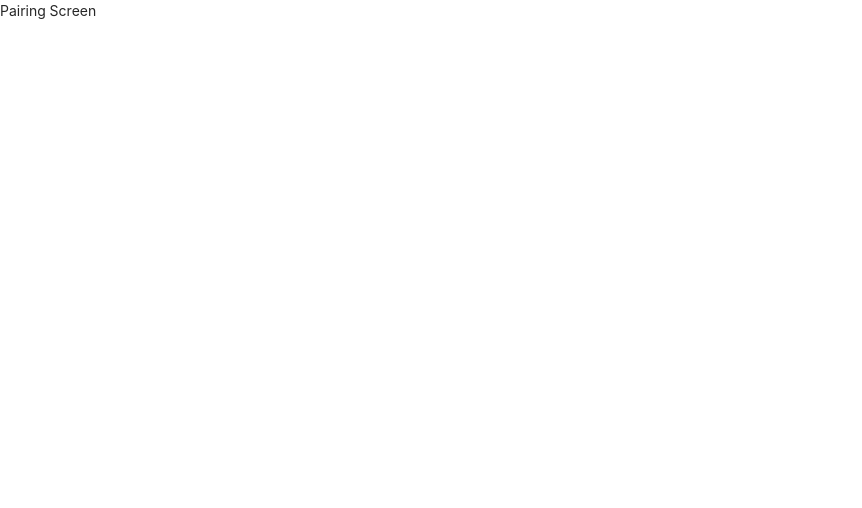
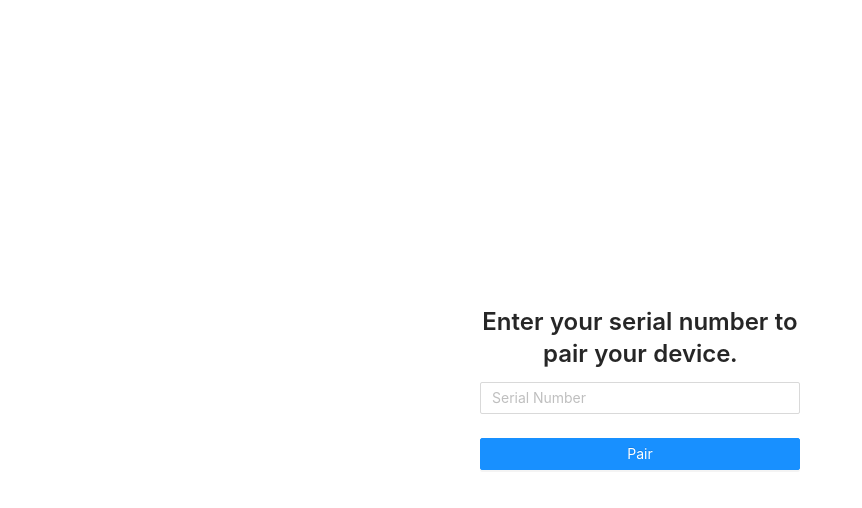
Before and after one commit to PathfinderDevelopment/pba-demo, a React (Create React App) app: page /pairdevice in a window 1280 px wide. Shown: the top 508 px of the page, without its empty margins (0-862 px from the left). Built offline with nearby package versions, Linux system fonts and the light colour scheme.

Commit message:
Changed layout structure and built pairing page

```diff
--- a/src/App.tsx
+++ b/src/App.tsx
@@ -1,4 +1,4 @@
-import React, {Fragment} from 'react';
+import React from 'react';
 import {Route} from 'react-router';
 import {Home} from './Components/Home/Home';
 import {Pairing} from './Components/Pairing/Pairing';
@@ -7,17 +7,33 @@ import {Feedback} from './Components/Feedback/Feedback';
 import {CalorieInput} from './Components/CalorieInput/CalorieInput';
 import {Alerts} from './Components/Alerts/Alerts';
 import {Login} from './Components/Login/Login';
+import styled from 'styled-components';
 
-export const App:React.FC = () => {
+const InnerContainer = styled.div`
+  display:table-cell;
+  vertical-align:middle;
+`;
+
+const StyledContainer = styled.div`
+  display: table;
+  position: absolute;
+  width:100%;
+  height:100%;
+`;
+
+
+export const App: React.FC = () => {
   return (
-    <Fragment>
-      <Route exact path='/' component={Login}/>
-      <Route exact path='/pairdevice' component={Pairing}/>
-      <Route exact path='/home' component={Home}/>
-      <Route exact path='/insulindosage' component={InsulinDosage}/>
-      <Route exact path='/feedback' component={Feedback}/>
-      <Route exact path='/calorieinput' component={CalorieInput}/>
-      <Route exact path='/alerts' component={Alerts}/>
-    </Fragment>
+    <StyledContainer>
+      <InnerContainer>
+        <Route exact path='/' component={Login} />
+        <Route exact path='/pairdevice' component={Pairing} />
+        <Route exact path='/home' component={Home} />
+        <Route exact path='/insulindosage' component={InsulinDosage} />
+        <Route exact path='/feedback' component={Feedback} />
+        <Route exact path='/calorieinput' component={CalorieInput} />
+        <Route exact path='/alerts' component={Alerts} />
+      </InnerContainer>
+    </StyledContainer>
   );
 };
--- a/src/Components/Login/Login.tsx
+++ b/src/Components/Login/Login.tsx
@@ -8,25 +8,12 @@ const layout = {
   justify: 'center',
 };
 
-const InnerContainer = styled.div`
-  display:table-cell;
-  vertical-align:middle;
-`;
-
 const StyledForm = styled(Form)`
   margin:auto;
   width: 25%;
 `;
 
-const StyledLoginContainer = styled.div`
-  display: table;
-  position: absolute;
-  width:100%;
-  height:100%;
-`;
-
-
-export const Login:React.FC = () => {
+export const Login: React.FC = () => {
   const history = useHistory();
 
   // The type that is returned by these functions from antd's library is not
@@ -41,11 +28,9 @@ export const Login:React.FC = () => {
   };
 
   return (
-    <StyledLoginContainer>
-      <InnerContainer>
     <StyledForm
       {...layout}
-          name="basic"
+      name="login"
       onFinish={onFinish}
       onFinishFailed={onFinishFailed}
     >
@@ -54,23 +39,21 @@ export const Login:React.FC = () => {
         name="username"
         rules={[{required: true, message: 'Please input your username!'}]}
       >
-            <Input placeholder='Username'/>
+        <Input placeholder='Username' />
       </Form.Item>
 
       <Form.Item
         name="password"
         rules={[{required: true, message: 'Please input your password!'}]}
       >
-            <Input.Password placeholder='Password'/>
+        <Input.Password placeholder='Password' />
       </Form.Item>
 
       <Form.Item>
-            <Button type="primary" htmlType="submit">
+        <Button type="primary" htmlType="submit" block>
           Submit
         </Button>
       </Form.Item>
     </StyledForm>
-      </InnerContainer>
-    </StyledLoginContainer>
   );
 };
--- a/src/Components/Pairing/Pairing.tsx
+++ b/src/Components/Pairing/Pairing.tsx
@@ -1,7 +1,38 @@
 import React from 'react';
+import { Input, Button, Typography, Form } from 'antd';
+import styled from 'styled-components';
+import { useHistory } from 'react-router-dom';
 
-export const Pairing:React.FC = () => {
-    return (
-        <p>Pairing Screen</p>
-    )
-}
+const StyledForm = styled(Form)`
+  margin:auto;
+  width: 25%;
+  text-align: center;
+`;
+
+export const Pairing: React.FC = () => {
+  const history = useHistory();
+
+  const onFinish = (values: any) => {
+    history.push('/home');
+    // TODO: Track Login Event Here
+  };
+
+  return (
+    <StyledForm
+      name="pairing"
+      onFinish={onFinish}>
+      <Typography.Title level={3}>
+        Enter your serial number to pair your device.
+      </Typography.Title>
+      <Form.Item name="serialNumber">
+        <Input placeholder='Serial Number'></Input>
+      </Form.Item>
+
+      <Form.Item>
+        <Button type="primary" htmlType="submit" block>
+          Pair
+        </Button>
+      </Form.Item>
+    </StyledForm>
+  );
+};
```
Lines whose indentation alone changed are shown as unchanged.
